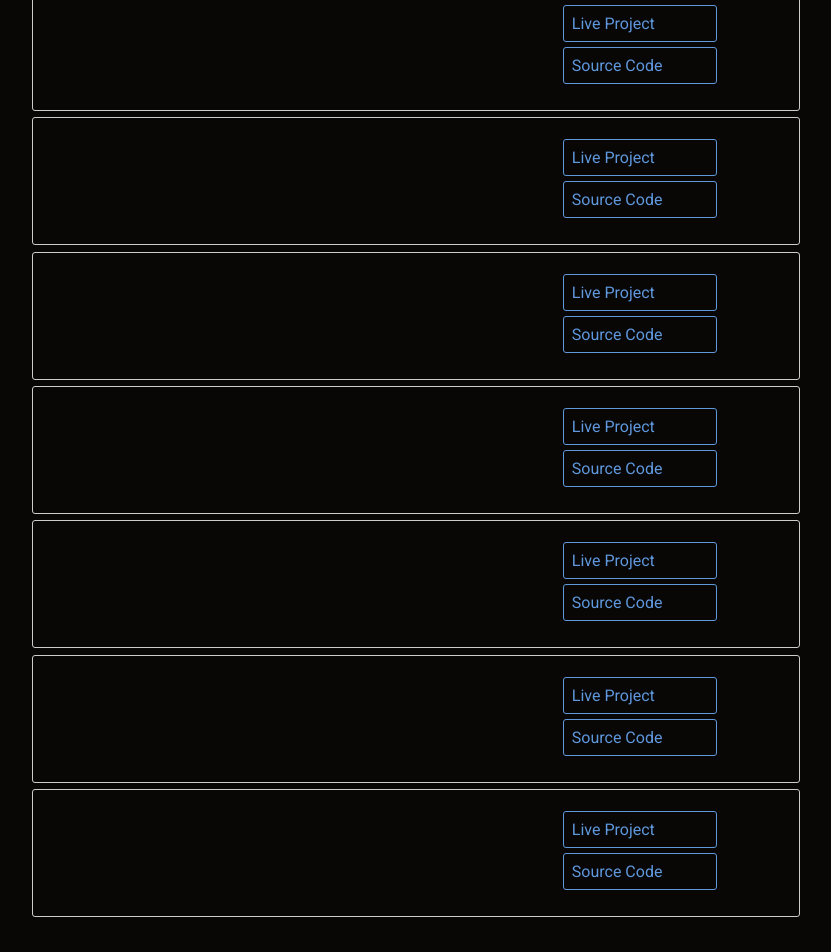
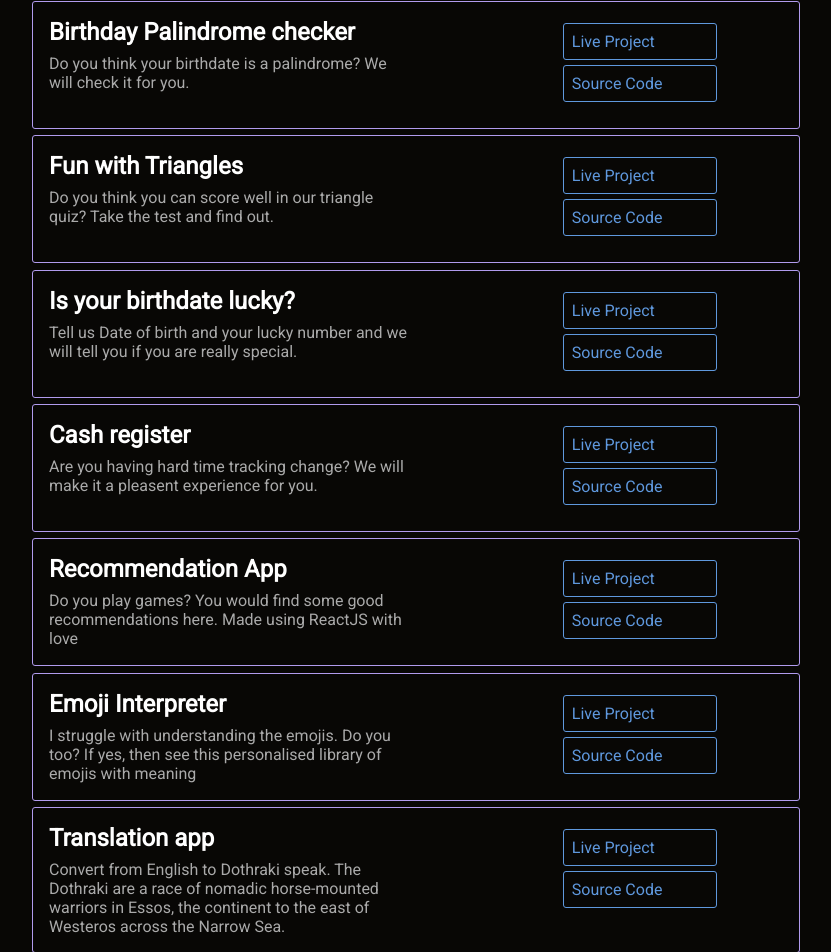
Before and after one commit to a1nkur/mark3-portfolio, a React (Create React App) app: page /projects in a window 1280 px wide. Shown: the part 380-1332 px from the top of the page, without its empty margins (128-959 px from the left). Built offline with nearby package versions, Linux system fonts and the light colour scheme.

Commit message:
populated data.js

```diff
--- a/src/Assets/data.js
+++ b/src/Assets/data.js
@@ -2,68 +2,111 @@ import { v4 as uuidv4 } from "uuid";
 export const projectArr = [
   {
     id: uuidv4(),
-    projectName: "super duper",
-    Month: "famburary, 2077",
+    projectName: "Profit - Loss Calculator",
+    Month: "August, 2021",
     description:
-      "lorem lorem  lorem  lorem  lorem  lorem  lorem  lorem  lorem  lorem lorem lorem lorem lorem lorem lorem lorem lorem ",
-    linkToLiveProject: "https://www.google.com",
-    linkToSourceCode: "https://www.netlify.com",
+      "A UI built using ReactJS and Framer-Motion library that calculates profit and loss of user's stock based on current price, purchase price and stock quantity.",
+    linkToLiveProject: "https://stocks-return-calculator.netlify.app/",
+    linkToSourceCode: "https://github.com/ankur29mac/mark14-stockrc-reactapp",
   },
   {
     id: uuidv4(),
-    projectName: "",
-    Month: "",
-    description: "",
-    linkToLiveProject: "",
-    linkToSourceCode: "",
+    projectName: "Birthday Palindrome checker",
+    Month: "August, 2021",
+    description:
+      "Do you think your birthdate is a palindrome? We will check it for you.",
+    linkToLiveProject: "https://bd-palindrome-checker.netlify.app/",
+    linkToSourceCode:
+      "https://github.com/ankur29mac/mark13-palindromechecker-reactapp",
   },
   {
     id: uuidv4(),
-    projectName: "",
-    Month: "",
-    description: "",
-    linkToLiveProject: "",
-    linkToSourceCode: "",
+    projectName: "Fun with Triangles",
+    Month: "August, 2021",
+    description:
+      "Do you think you can score well in our triangle quiz? Take the test and find out.",
+    linkToLiveProject: "https://triangle-quiz-reactapp.netlify.app/",
+    linkToSourceCode:
+      "https://github.com/ankur29mac/mark12-trianglesquiz-reactapp",
   },
   {
     id: uuidv4(),
-    projectName: "",
-    Month: "",
-    description: "",
-    linkToLiveProject: "",
-    linkToSourceCode: "",
+    projectName: "Is your birthdate lucky?",
+    Month: "August, 2021",
+    description:
+      "Tell us  Date of birth and your lucky number and we will tell you if you are really special.",
+    linkToLiveProject: "https://findout-lucky-unlucky-birthdate.netlify.app/",
+    linkToSourceCode:
+      "https://github.com/ankur29mac/mark11-luckybirthdate-reactapp",
   },
   {
     id: uuidv4(),
-    projectName: "",
-    Month: "",
-    description: "",
-    linkToLiveProject: "",
-    linkToSourceCode: "",
+    projectName: "Cash register",
+    Month: "August, 2021",
+    description:
+      "Are you having hard time tracking change? We will make it a pleasent experience for you.",
+    linkToLiveProject: "https://markten-cashregister-reactapp.netlify.app/",
+    linkToSourceCode:
+      "https://github.com/ankur29mac/markten-cashregister-reactapp",
   },
   {
     id: uuidv4(),
-    projectName: "",
-    Month: "",
-    description: "",
-    linkToLiveProject: "",
-    linkToSourceCode: "",
+    projectName: "Recommendation App",
+    Month: "August, 2021",
+    description:
+      "Do you play games? You would find some good recommendations here. Made using ReactJS with love",
+    linkToLiveProject: "https://my-recommendation-app.netlify.app/",
+    linkToSourceCode:
+      "https://github.com/ankur29mac/mark9-recommendation-reactapp",
   },
   {
     id: uuidv4(),
-    projectName: "",
-    Month: "",
-    description: "",
-    linkToLiveProject: "",
-    linkToSourceCode: "",
+    projectName: "Emoji Interpreter",
+    Month: "August, 2021",
+    description:
+      "I struggle with understanding the emojis. Do you too? If yes, then see this personalised library of emojis with meaning",
+    linkToLiveProject: "https://mark8-emojilibrary-reactapp.netlify.app/",
+    linkToSourceCode:
+      "https://github.com/ankur29mac/mark8-emojilibrary-reactapp",
   },
   {
     id: uuidv4(),
-    projectName: "",
-    Month: "",
-    description: "",
-    linkToLiveProject: "",
-    linkToSourceCode: "",
+    projectName: "Translation app",
+    Month: "August, 2021",
+    description:
+      "Convert from English to Dothraki speak. The Dothraki are a race of nomadic horse-mounted warriors in Essos, the continent to the east of Westeros across the Narrow Sea.",
+    linkToLiveProject: "https://speak-dothraki-now.netlify.app/",
+    linkToSourceCode: "https://github.com/ankur29mac/mark7-dothraki-talk",
+  },
+  {
+    id: uuidv4(),
+    projectName: "Minion Speak",
+    Month: "August, 2021",
+    description:
+      "Are you a fan of minions? Did you know that the gibberish they say is an actual language. Use the translator to convert your text from English to Minion speak or Banana language.",
+    linkToLiveProject: "https://minion-bananatalk-translator.netlify.app/",
+    linkToSourceCode:
+      "https://github.com/ankur29mac/mark6-minion-talk-translator",
+  },
+  {
+    id: uuidv4(),
+    projectName: "Quiz CLI App",
+    Month: "August, 2021",
+    description:
+      "Do you consider yourself a big fan of BIG BANG THEORY? Take this trivia and find out yourself",
+    linkToLiveProject:
+      "https://replit.com/@ankur29mac/MarkTwoQuizApp#index.js?embed=1&output=1",
+    linkToSourceCode: "https://github.com/ankur29mac/MarkTwoQuizApp",
+  },
+  {
+    id: uuidv4(),
+    projectName: "How well do you know me?",
+    Month: "August, 2021",
+    description:
+      "A CLI app built with nodeJS. You can send this to your friends and find out who really knows you",
+    linkToLiveProject:
+      "https://replit.com/@ankur29mac/MarkOneQuizApp#index.js?embed=1&output=1",
+    linkToSourceCode: "https://github.com/ankur29mac/MarkOneQuizApp",
   },
 ];
 
--- a/src/Pages/BlogsPage.jsx
+++ b/src/Pages/BlogsPage.jsx
@@ -85,7 +85,7 @@ const Title = styled.div`
 `;
 
 const ItemContainer = styled(motion.div)`
-  border: 1px solid #ccc;
+  border: 1px solid #b19bee;
   border-radius: 3px;
   padding: 1rem;
   width: 80%;
--- a/src/Pages/ProjectsPage.jsx
+++ b/src/Pages/ProjectsPage.jsx
@@ -88,7 +88,7 @@ const Title = styled.div`
 `;
 
 const ItemContainer = styled(motion.div)`
-  border: 1px solid #ccc;
+  border: 1px solid #b19bee;
   border-radius: 3px;
   padding: 1rem;
   width: 80%;
```
